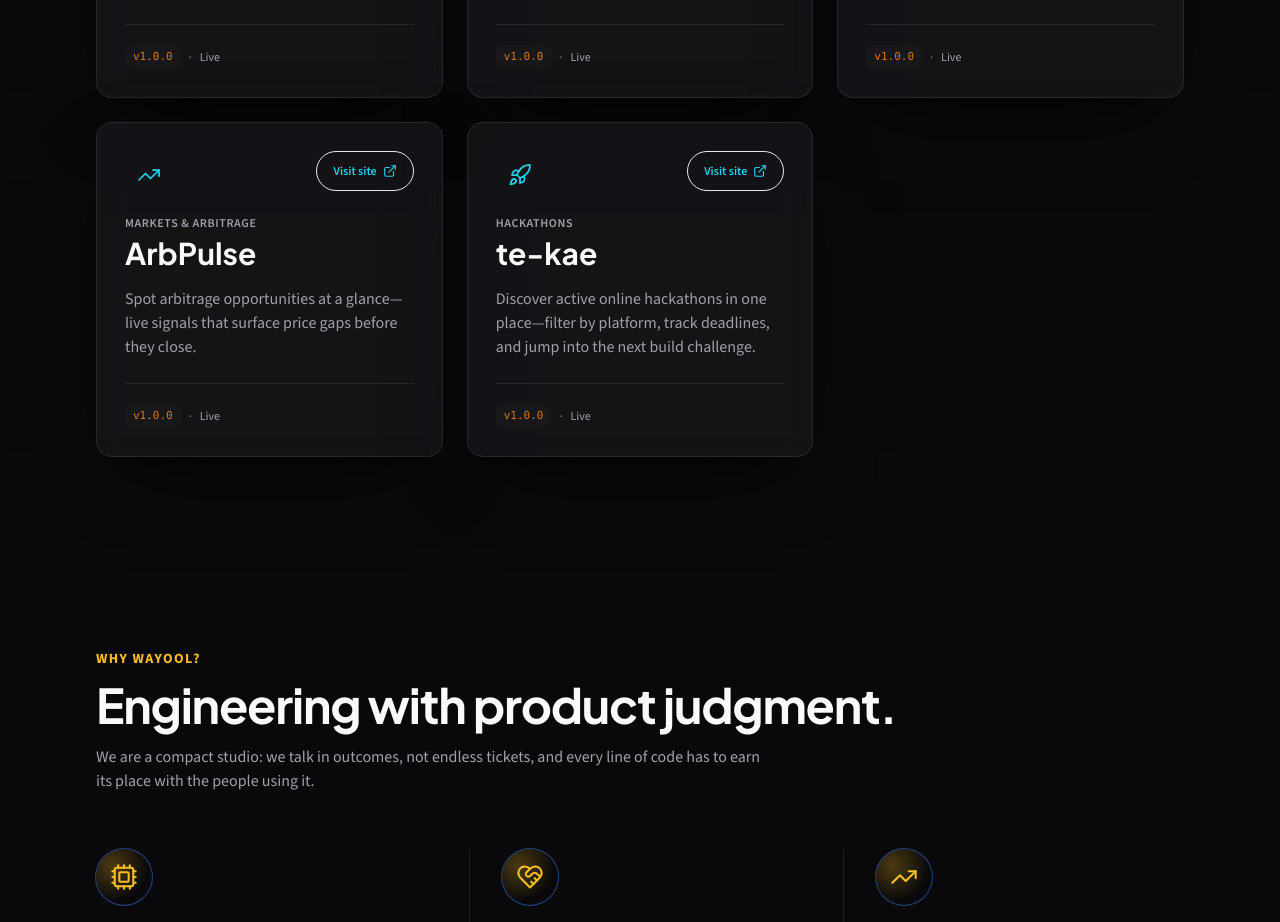
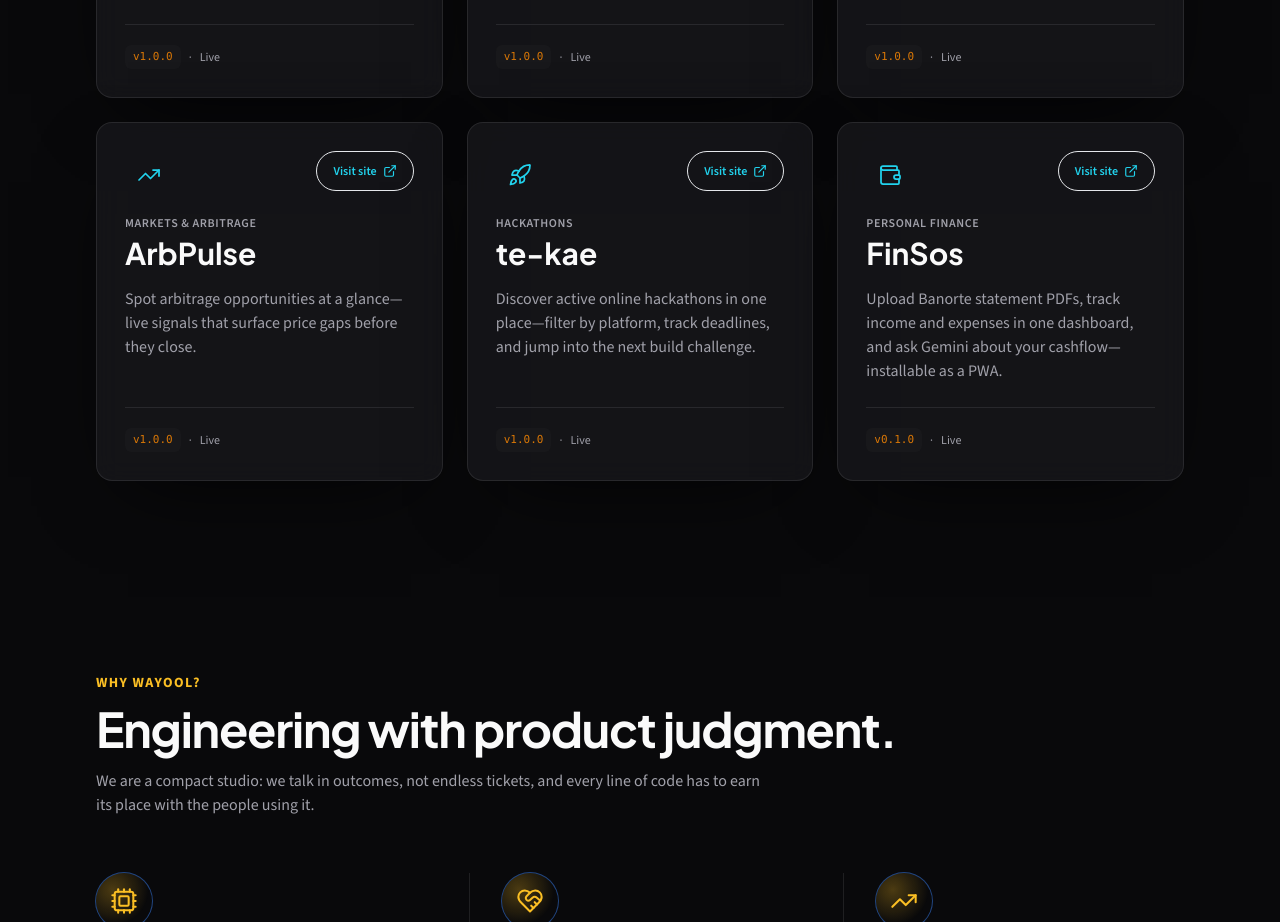
Before and after one commit to mauricioabh/wayool, a Next.js app: page / in a window 1280 px wide. Shown: the part 1900-2822 px from the top of the page. Built offline with nearby package versions, Linux system fonts and the light colour scheme; no server answers.

Commit message:
feat(apps): add FinSos showcase tile with production visit link
Co-authored-by: Cursor <cursoragent@cursor.com>

```diff
--- a/app/_components/AppShowcase.tsx
+++ b/app/_components/AppShowcase.tsx
@@ -13,6 +13,7 @@ import {
   Timer,
   TrendingUp,
   Tv,
+  Wallet,
 } from "lucide-react";
 import Image from "next/image";
 import Link from "next/link";
@@ -115,6 +116,16 @@ const APPS: AppShowcaseItem[] = [
       "Discover active online hackathons in one place—filter by platform, track deadlines, and jump into the next build challenge.",
     visitHref: "https://te-kae.wayool.com",
     version: "v1.0.0",
+    status: "Live",
+  },
+  {
+    name: "FinSos",
+    category: "Personal finance",
+    icon: Wallet,
+    benefit:
+      "Upload Banorte statement PDFs, track income and expenses in one dashboard, and ask Gemini about your cashflow—installable as a PWA.",
+    visitHref: "https://finsos.vercel.app",
+    version: "v0.1.0",
     status: "Live",
   },
 ];
```
